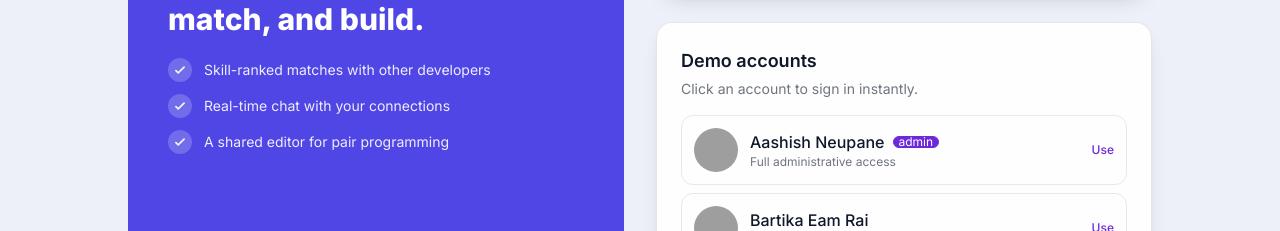
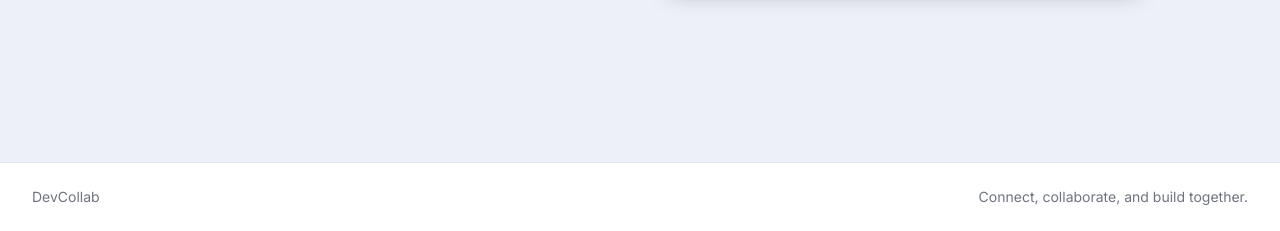
Before and after one commit to praniyalthapa/Developer_Collaboration_System, a React (Vite) app in the folder apps/frontend/: page /login in a window 1280 px wide. Shown: the part 569-800 px from the top of the page. Built offline with nearby package versions, Linux system fonts and the light colour scheme; no server answers; grey boxes are pictures that could not be loaded.

Commit message:
refactor(Login): remove unused DemoAccounts component and related handler

```diff
--- a/apps/frontend/src/pages/Login.tsx
+++ b/apps/frontend/src/pages/Login.tsx
@@ -5,7 +5,6 @@ import { setUser } from "../features/userSlice";
 import { login, signup } from "../api/auth.api";
 import { getProfile } from "../api/profile.api";
 import { API_BASE_URL, getErrorMessage } from "../lib/apiClient";
-import { DemoAccounts } from "../components/DemoAccounts";
 
 type Mode = "login" | "signup";
 
@@ -77,13 +76,6 @@ const Login = () => {
     } finally {
       setSubmitting(false);
     }
-  };
-
-  const handleDemoSelect = (email: string, secret: string) => {
-    setMode("login");
-    setEmailId(email);
-    setPassword(secret);
-    void runLogin(email, secret);
   };
 
   return (
@@ -205,7 +197,7 @@ const Login = () => {
         </button>
       </div>
 
-        <DemoAccounts onSelect={handleDemoSelect} disabled={submitting} />
+        {/* <DemoAccounts onSelect={handleDemoSelect} disabled={submitting} /> */}
       </div>
     </div>
   );
```
